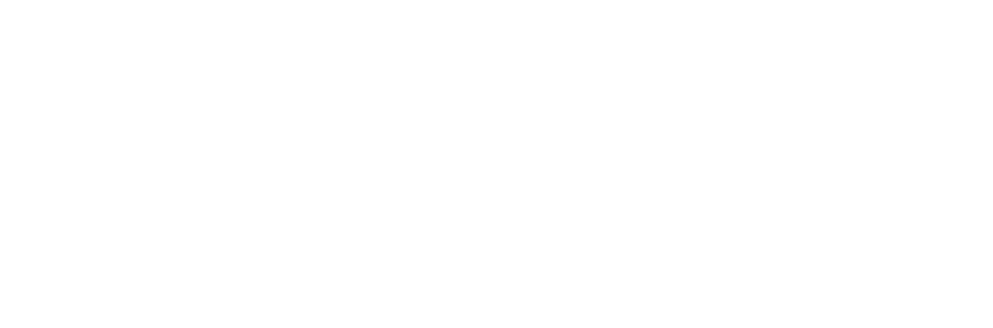
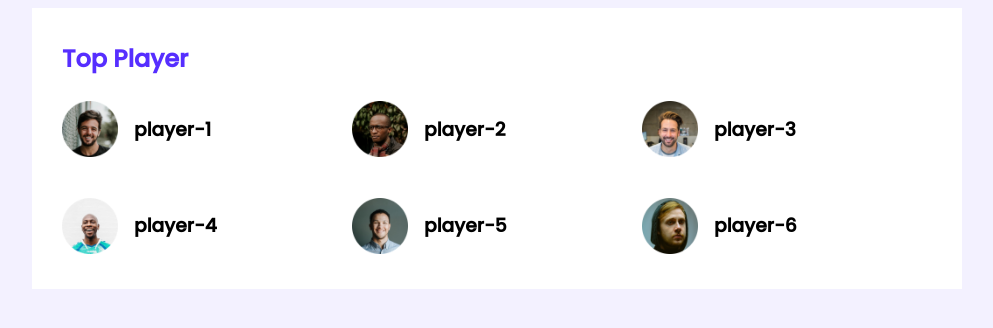
Before and after one commit to ShadowSakib/leader-board-practice, a plain HTML site: page index.html in a window 1280 px wide. Shown: the whole page, without its empty margins (143-1136 px from the left). Drawn offline with Linux system fonts and the light colour scheme.

Commit message:
Top player

```diff
--- a/index.html
+++ b/index.html
@@ -5,12 +5,51 @@
     <meta http-equiv="X-UA-Compatible" content="IE=edge" />
     <meta name="viewport" content="width=device-width, initial-scale=1.0" />
     <title>Leader Board</title>
-    <link rel="stylesheet" href="style.css" />
+    <!-- stylesheet -->
+    <link rel="stylesheet" href="./styles/style.css" />
     <link
       rel="shortcut icon"
       href="./images/icons/leaderboard_black_24dp.svg"
       type="image/x-icon/svg"
     />
   </head>
-  <body></body>
+  <body>
+    <!-- header start -->
+    <header></header>
+    <!-- header end -->
+    <main>
+      <!-- top player and top blog -->
+      <section class="container">
+        <div class="top-players">
+          <h2 class="section-tittle">Top Player</h2>
+          <div class="players">
+            <div class="player">
+              <img src="./images/players/player-1.png" alt="" />
+              <h3 class="player-name">player-1</h3>
+            </div>
+            <div class="player">
+              <img src="./images/players/player-2.png" alt="" />
+              <h3 class="player-name">player-2</h3>
+            </div>
+            <div class="player">
+              <img src="./images/players/player-3.png" alt="" />
+              <h3 class="player-name">player-3</h3>
+            </div>
+            <div class="player">
+              <img src="./images/players/player-4.png" alt="" />
+              <h3 class="player-name">player-4</h3>
+            </div>
+            <div class="player">
+              <img src="./images/players/player-5.png" alt="" />
+              <h3 class="player-name">player-5</h3>
+            </div>
+            <div class="player">
+              <img src="./images/players/player-6.png" alt="" />
+              <h3 class="player-name">player-6</h3>
+            </div>
+          </div>
+        </div>
+      </section>
+    </main>
+  </body>
 </html>
--- a/style.css
+++ /dev/null
@@ -1,4 +0,0 @@
-* {
-  margin: 0;
-  padding: 0;
-}
--- /dev/null
+++ b/styles/style.css
@@ -0,0 +1,39 @@
+/* fonts */
+@import url("https://fonts.googleapis.com/css2?family=Poppins:wght@500&display=swap");
+
+/* common style or utilities */
+body {
+  font-family: "Poppins", sans-serif;
+  background-color: #f3f1ff;
+}
+main {
+  display: flex;
+  justify-content: center;
+}
+.container {
+  background-color: #ffffff;
+  width: 870px;
+  padding: 30px;
+}
+/* top players styles */
+.section-tittle {
+  color: #562eff;
+  font-size: 24px;
+  margin-top: 3px;
+}
+.players {
+  display: grid;
+  grid-template-columns: repeat(3, 1fr);
+  grid-row-gap: 30px;
+}
+.player {
+  display: flex;
+  align-items: center;
+}
+.player img {
+  height: 56px;
+  width: 56px;
+}
+.player-name {
+  margin-left: 16px;
+}
```
